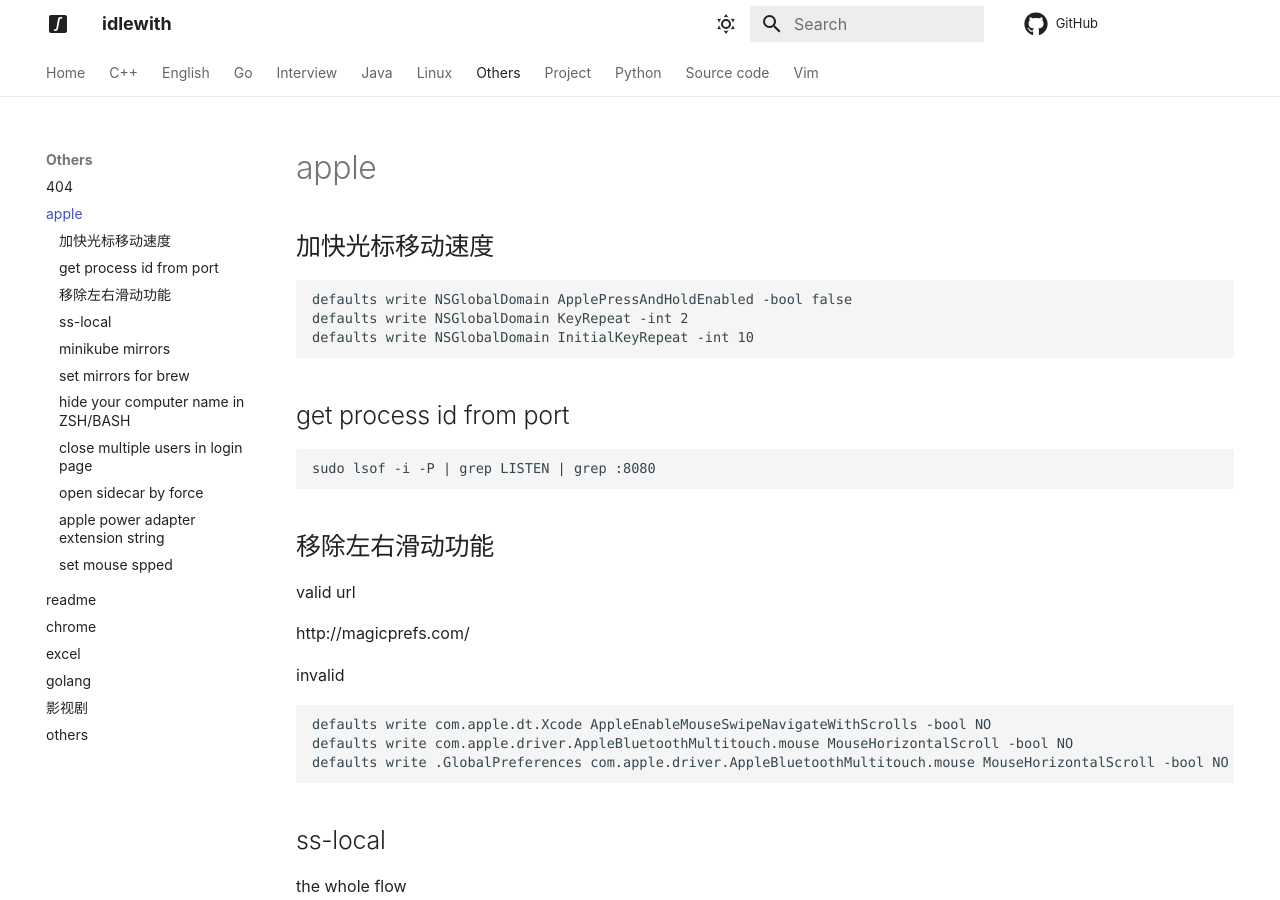
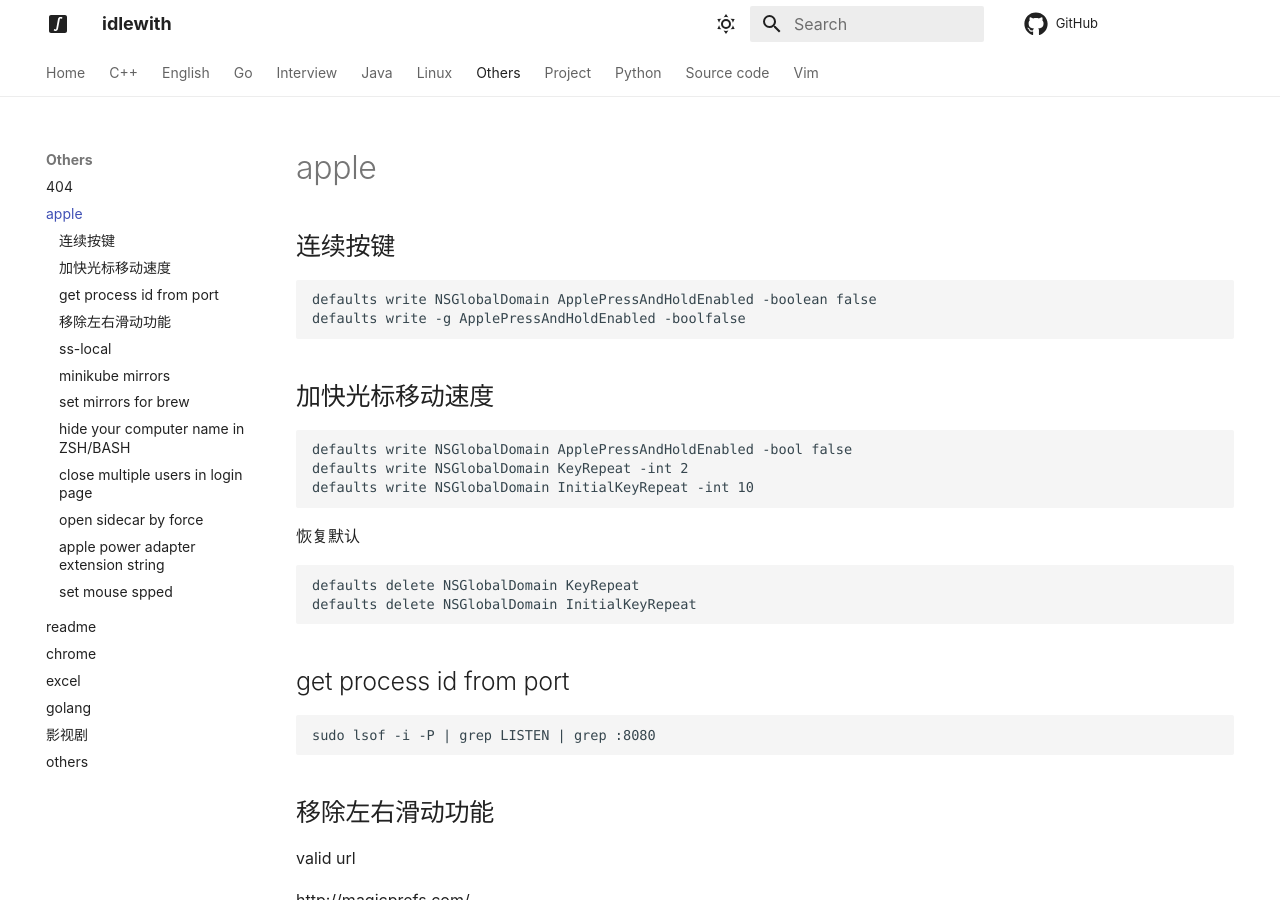
Before and after one commit to idlewith/blog, an MkDocs documentation site: the page built from docs/others/apple.md, in a window 1280 px wide and 900 px high. Built offline with MkDocs 1.6.1 and Material for MkDocs 9.7.7, drawn with Linux system fonts in a browser that asks for light colours; comment, search, counter and statistics services are not loaded.

Commit message:
control keyboard

````diff
--- a/docs/others/apple.md
+++ b/docs/others/apple.md
@@ -1,6 +1,13 @@
 
 # apple
 
+## 连续按键
+
+
+```
+defaults write NSGlobalDomain ApplePressAndHoldEnabled -boolean false
+defaults write -g ApplePressAndHoldEnabled -boolfalse
+```
 
 ## 加快光标移动速度
 
@@ -10,6 +17,16 @@ defaults write NSGlobalDomain ApplePressAndHoldEnabled -bool false
 defaults write NSGlobalDomain KeyRepeat -int 2
 defaults write NSGlobalDomain InitialKeyRepeat -int 10
 ```
+
+恢复默认
+
+
+```
+defaults delete NSGlobalDomain KeyRepeat
+defaults delete NSGlobalDomain InitialKeyRepeat
+```
+
+
 
 
 ## get process id from port
````
